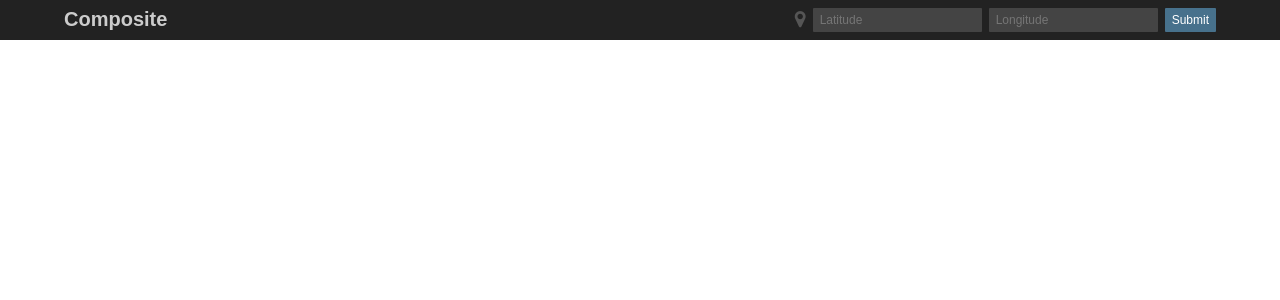
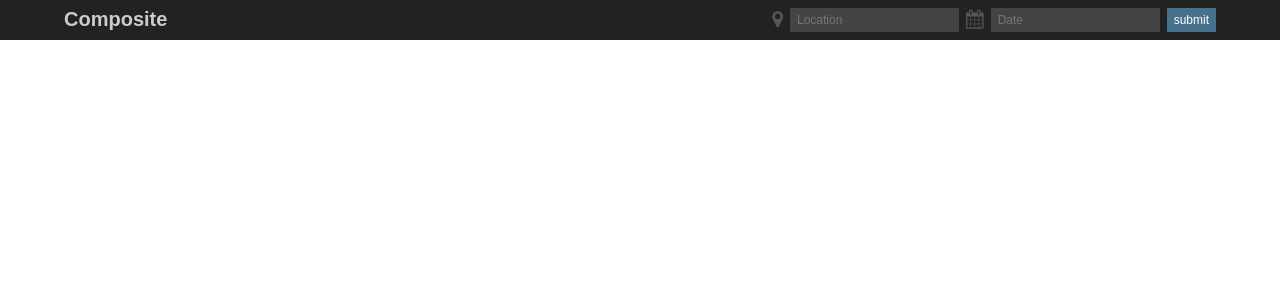
Before and after one commit to kaldjian/composite, a Flask app: template templates/layout.html in a window 1280 px wide. Shown: the top 300 px of the page. Run offline with Flask 2, Linux system fonts and the light colour scheme; the template is opened without the code that fills it, so the values that code supplies are empty; some libraries are stand-ins or nearby versions.

Commit message:
changed header form back to location, date structure

```diff
--- a/static/style/main.css
+++ b/static/style/main.css
@@ -30,16 +30,21 @@ header {
         color: #ccc; }
     header div.header-inner div.header-inputs {
       float: right; }
-      header div.header-inner div.header-inputs i {
+      header div.header-inner div.header-inputs form ul {
+        list-style: none;
+        overflow: auto; }
+        header div.header-inner div.header-inputs form ul li {
           float: left;
+          margin-right: 7px;
+          overflow: auto; }
+          header div.header-inner div.header-inputs form ul li i {
+            float: left;
+            margin-right: 7px;
             padding: 2px 0;
             font-size: 19px;
             color: #555; }
-      header div.header-inner div.header-inputs form {
-        overflow: auto; }
-        header div.header-inner div.header-inputs form input {
+          header div.header-inner div.header-inputs form ul li input {
             float: left;
-          margin-left: 7px;
             padding: 5px 7px;
             background-color: #444;
             border: none;
@@ -47,7 +52,9 @@ header {
             font-size: 12px;
             color: #fff;
             outline: none; }
-        header div.header-inner div.header-inputs form input:last-child {
+        header div.header-inner div.header-inputs form ul li:last-child {
+          margin-right: 0; }
+          header div.header-inner div.header-inputs form ul li:last-child input {
             background-color: #47718C; }
 
 section.face-grid {
--- a/static/style/partials/_header.scss
+++ b/static/style/partials/_header.scss
@@ -21,18 +21,26 @@ header {
 		div.header-inputs {
 			float: right;
 
+			form {
+
+				ul {
+					list-style: none;
+					overflow: auto;
+
+					li {
+						float: left;
+						margin-right: 7px;
+						overflow: auto;
+
 						i {
 							float: left;
+							margin-right: 7px;
 							padding: 2px 0;
 							font-size: 19px;
 							color: #555;
 						}
-			form {
-				overflow: auto;
-
 						input {
 							float: left;
-					margin-left: 7px;
 							padding: 5px 7px;
 							background-color: #444;
 							border: none;
@@ -41,10 +49,16 @@ header {
 							color: #fff;
 							outline: none;
 						}
-				input:last-child {
+					}
+					li:last-child {
+						margin-right: 0;
+
+						input {
 							background-color: #47718C;
 						}
 					}
 				}
 			}
 		}
+	}
+}
--- a/templates/header.html
+++ b/templates/header.html
@@ -4,11 +4,20 @@
 			<h1>Composite</h1>
 		</div>
 		<div class="header-inputs">
-			<i class="fa fa-map-marker"></i>
-			<form method="POST" action="/faces">
-				<input type="text" name="lat" placeholder="Latitude" />
-				<input type="text" name="lon" placeholder="Longitude" />
-				<input type="submit" value="Submit" />
+			<form>
+				<ul>
+					<li>
+						<i class="fa fa-map-marker"></i>
+						<input type="text" name="location" placeholder="Location" />
+					</li>
+					<li>
+						<i class="fa fa-calendar"></i>
+						<input type="text" name="date" placeholder="Date" />
+					</li>
+					<li>
+						<input type="submit" value="submit" />
+					</li>
+				</ul>
 			</form>
 		</div>
 	</div>
```
Also changed, not shown: 1 other file. Lines whose indentation alone changed are shown as unchanged.
